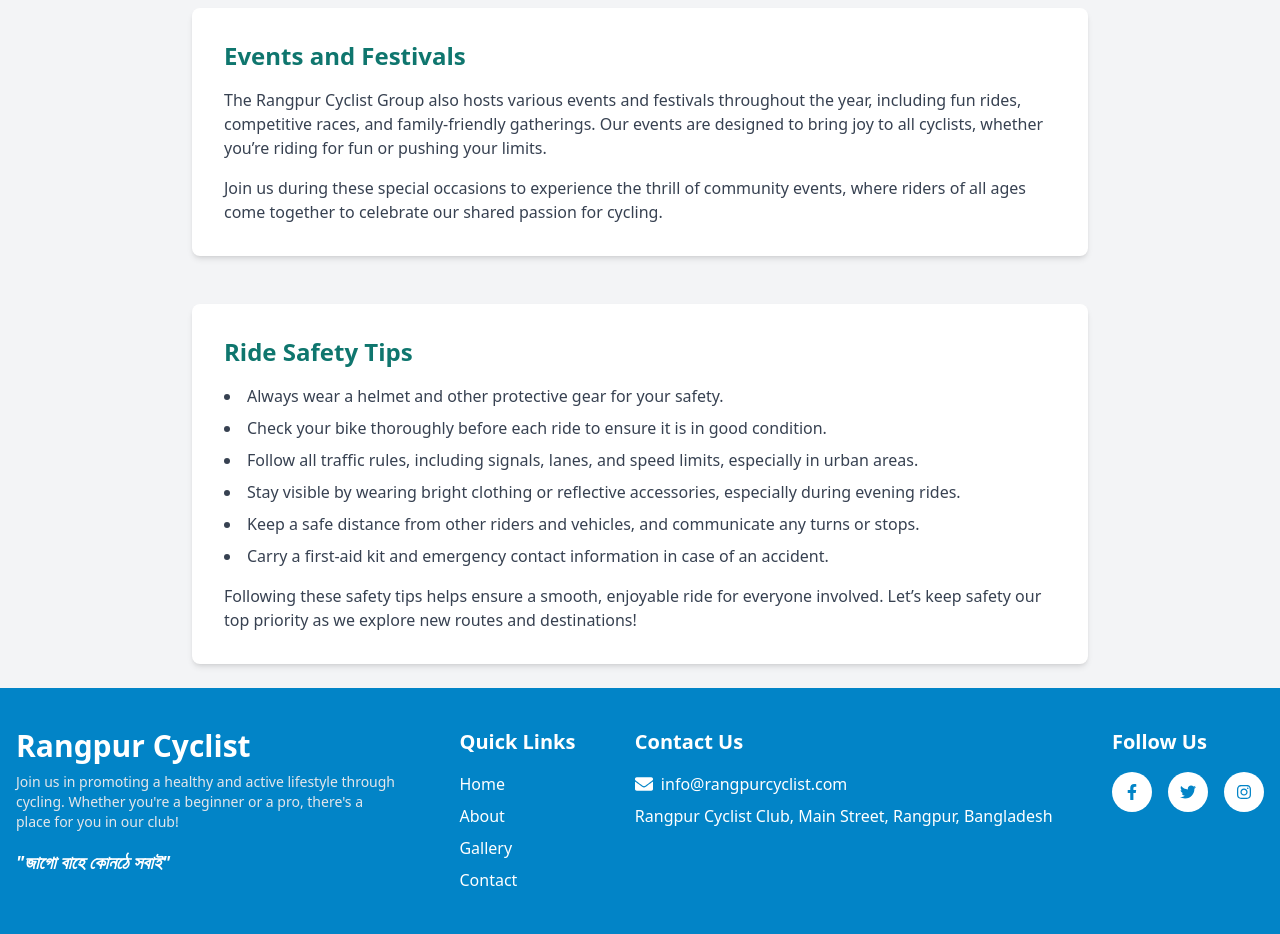
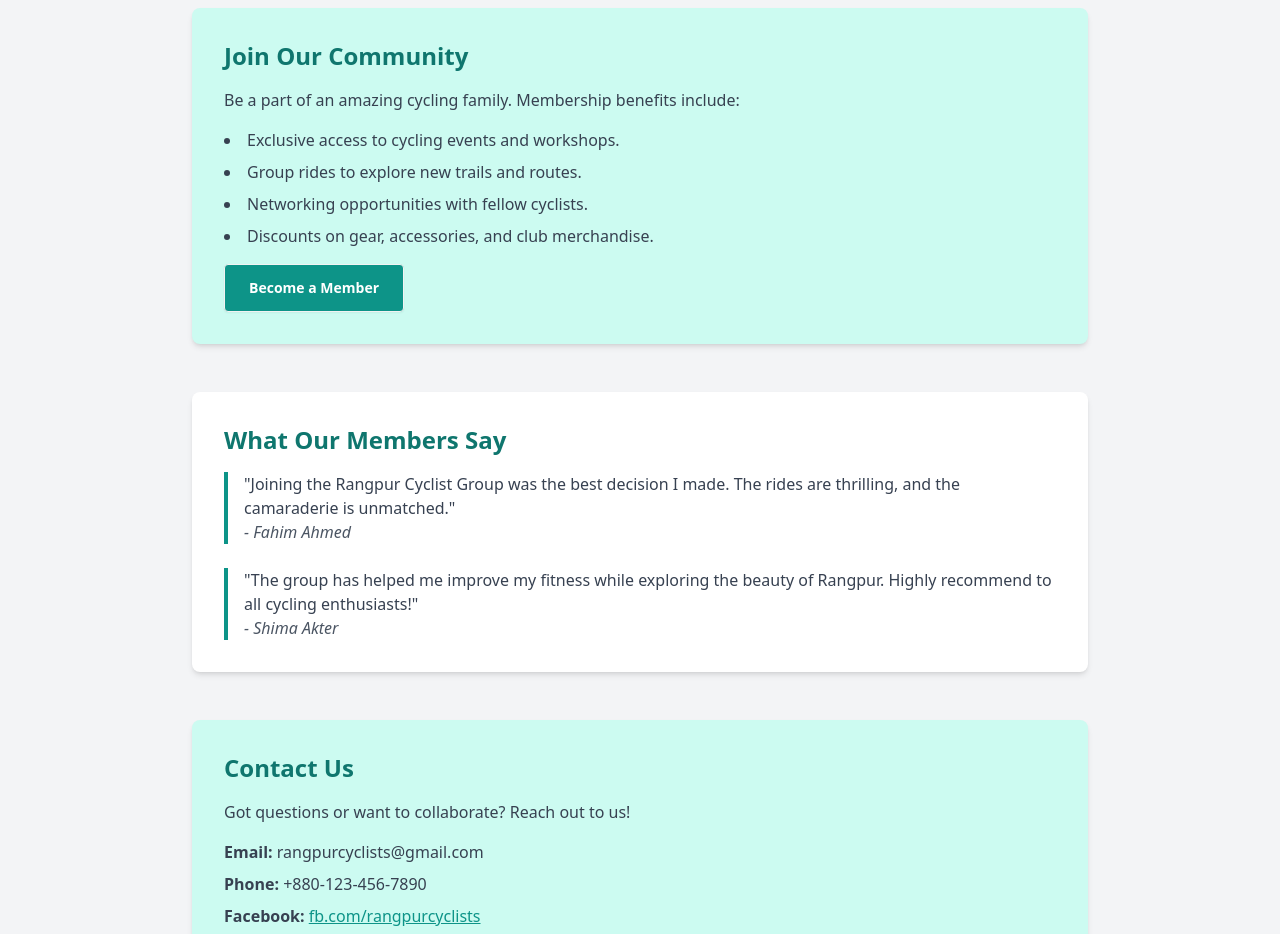
Before and after one commit to Nadimmo/Cyclist-Club-Client-Side, a React (Vite) app: page /about in a window 1280 px wide. Shown: the part 1600-2534 px from the top of the page. Built offline with nearby package versions, Linux system fonts and the light colour scheme; no server answers.

Commit message:
added event calender page & update about page

```diff
--- a/package.json
+++ b/package.json
@@ -10,14 +10,16 @@
     "preview": "vite preview"
   },
   "dependencies": {
+    "@react-google-maps/api": "^2.20.3",
     "@react-spring/web": "^9.7.5",
     "axios": "^1.7.7",
     "firebase": "^11.0.1",
     "localforage": "^1.10.0",
     "match-sorter": "^7.0.0",
     "react": "^18.3.1",
+    "react-calendar": "^5.1.0",
     "react-dom": "^18.3.1",
-    "react-icons": "^5.3.0",
+    "react-icons": "^5.4.0",
     "react-router-dom": "^6.27.0",
     "sort-by": "^1.2.0",
     "sweetalert2": "^11.14.5",
--- a/src/Components/About/About.jsx
+++ b/src/Components/About/About.jsx
@@ -1,13 +1,15 @@
-
 // src/AboutPage.jsx
-import React from 'react';
+import React from "react";
+import { Link } from "react-router-dom";
 
 const AboutPage = () => {
   return (
     <div className="min-h-screen bg-gray-100 p-6">
       {/* Header with Slogan */}
       <header className="text-center mb-12">
-        <h1 className="text-4xl font-bold text-teal-800">Rangpur Cyclist Group</h1>
+        <h1 className="text-4xl font-bold text-teal-800">
+          Rangpur Cyclist Group
+        </h1>
         <p className="text-xl font-semibold text-orange-600 mt-2">
           জাগো বাহে কোনঠে সবাই
         </p>
@@ -18,13 +20,19 @@ const AboutPage = () => {
       <section className="max-w-4xl mx-auto bg-white shadow-md rounded-lg p-8 mb-12">
         <h2 className="text-2xl font-semibold text-teal-700 mb-4">About Us</h2>
         <p className="text-gray-700">
-          The Rangpur Cyclist Group was established in 2016 with a mission to promote cycling as a healthy and eco-friendly lifestyle. We are a close-knit community of cycling enthusiasts who regularly explore new routes, celebrate the joy of riding, and support each other along the way.
+          The Rangpur Cyclist Group was established in 2016 with a mission to
+          promote cycling as a healthy and eco-friendly lifestyle. We are a
+          close-knit community of cycling enthusiasts who regularly explore new
+          routes, celebrate the joy of riding, and support each other along the
+          way.
         </p>
       </section>
 
       {/* Admins Section */}
       <section className="max-w-4xl mx-auto bg-white shadow-md rounded-lg p-8 mb-12">
-        <h2 className="text-2xl font-semibold text-teal-700 mb-4">Our Admins</h2>
+        <h2 className="text-2xl font-semibold text-teal-700 mb-4">
+          Our Admins
+        </h2>
         <div className="grid md:grid-cols-3 gap-6">
           {/* Admin 1 */}
           <div className="text-center">
@@ -35,7 +43,9 @@ const AboutPage = () => {
                 className="w-24 h-24 rounded-full mx-auto"
               />
             </div>
-            <h3 className="text-xl font-medium text-teal-800">Md Rakibul Islam</h3>
+            <h3 className="text-xl font-medium text-teal-800">
+              Md Rakibul Islam
+            </h3>
             <p className="text-gray-600">Group Admin</p>
           </div>
 
@@ -69,57 +79,187 @@ const AboutPage = () => {
 
       {/* Ride Preparation Section */}
       <section className="max-w-4xl mx-auto bg-white shadow-md rounded-lg p-8 mb-12">
-        <h2 className="text-2xl font-semibold text-teal-700 mb-4">Ride Preparation</h2>
+        <h2 className="text-2xl font-semibold text-teal-700 mb-4">
+          Ride Preparation
+        </h2>
         <p className="text-gray-700 mb-4">
-          Preparing well for a ride ensures both safety and enjoyment. Here’s a checklist of essential items to bring along on every ride.
+          Preparing well for a ride ensures both safety and enjoyment. Here’s a
+          checklist of essential items to bring along on every ride.
         </p>
         <ul className="list-disc list-inside text-gray-700 space-y-2">
-          <li><span className="text-teal-600 font-medium">Ride Time:</span> Know the schedule and expected duration of the ride.</li>
-          <li><span className="text-teal-600 font-medium">Money:</span> Carry a small amount of cash and a card in case of emergencies.</li>
-          <li><span className="text-teal-600 font-medium">Helmet:</span> Always wear a helmet to protect yourself on the road.</li>
-          <li><span className="text-teal-600 font-medium">Repair Tools:</span> Basic tools, including a pump, tire patch kit, and multitool, to address minor mechanical issues.</li>
-          <li><span className="text-teal-600 font-medium">Hand Gloves:</span> Protects your hands and offers better grip during long rides.</li>
-          <li><span className="text-teal-600 font-medium">Cycling Shoes:</span> Wear comfortable, appropriate shoes for better pedal control.</li>
-          <li><span className="text-teal-600 font-medium">Bike:</span> Ensure your bike is in good condition before starting the ride.</li>
-          <li><span className="text-teal-600 font-medium">Water:</span> Keep yourself hydrated by carrying enough water or a hydration pack.</li>
+          <li>
+            <span className="text-teal-600 font-medium">Ride Time:</span> Know
+            the schedule and expected duration of the ride.
+          </li>
+          <li>
+            <span className="text-teal-600 font-medium">Money:</span> Carry a
+            small amount of cash and a card in case of emergencies.
+          </li>
+          <li>
+            <span className="text-teal-600 font-medium">Helmet:</span> Always
+            wear a helmet to protect yourself on the road.
+          </li>
+          <li>
+            <span className="text-teal-600 font-medium">Repair Tools:</span>{" "}
+            Basic tools, including a pump, tire patch kit, and multitool, to
+            address minor mechanical issues.
+          </li>
+          <li>
+            <span className="text-teal-600 font-medium">Hand Gloves:</span>{" "}
+            Protects your hands and offers better grip during long rides.
+          </li>
+          <li>
+            <span className="text-teal-600 font-medium">Cycling Shoes:</span>{" "}
+            Wear comfortable, appropriate shoes for better pedal control.
+          </li>
+          <li>
+            <span className="text-teal-600 font-medium">Bike:</span> Ensure your
+            bike is in good condition before starting the ride.
+          </li>
+          <li>
+            <span className="text-teal-600 font-medium">Water:</span> Keep
+            yourself hydrated by carrying enough water or a hydration pack.
+          </li>
         </ul>
       </section>
 
       {/* Activities Section */}
       <section className="max-w-4xl mx-auto bg-white shadow-md rounded-lg p-8 mb-12">
-        <h2 className="text-2xl font-semibold text-teal-700 mb-4">Our Activities</h2>
+        <h2 className="text-2xl font-semibold text-teal-700 mb-4">
+          Our Activities
+        </h2>
         <p className="text-gray-700 mb-4">
-          Every Friday, our group organizes a city-to-city ride, exploring new routes and creating memorable experiences together. Open to all cyclists, our rides bring people together for health, friendship, and adventure.
+          Every Friday, our group organizes a city-to-city ride, exploring new
+          routes and creating memorable experiences together. Open to all
+          cyclists, our rides bring people together for health, friendship, and
+          adventure.
         </p>
         <p className="text-gray-700 mb-4">
-          Each year on our establishment day, we hold a meetup to celebrate our community’s journey. This event is a time for reflection, recognition, and reconnecting with friends, marking another successful year of cycling together.
+          Each year on our establishment day, we hold a meetup to celebrate our
+          community’s journey. This event is a time for reflection, recognition,
+          and reconnecting with friends, marking another successful year of
+          cycling together.
         </p>
+      </section>
+
+      {/* Join Our Community Section */}
+      <section className="max-w-4xl mx-auto bg-teal-100 shadow-md rounded-lg p-8 mb-12">
+        <h2 className="text-2xl font-semibold text-teal-700 mb-4">
+          Join Our Community
+        </h2>
+        <p className="text-gray-700 mb-4">
+          Be a part of an amazing cycling family. Membership benefits include:
+        </p>
+        <ul className="list-disc list-inside text-gray-700 space-y-2">
+          <li>Exclusive access to cycling events and workshops.</li>
+          <li>Group rides to explore new trails and routes.</li>
+          <li>Networking opportunities with fellow cyclists.</li>
+          <li>Discounts on gear, accessories, and club merchandise.</li>
+        </ul>
+        <Link to={'/contact'} className="mt-4 btn px-6 py-2 bg-teal-600 text-white font-semibold rounded hover:bg-teal-700">
+          Become a Member
+        </Link>
+      </section>
+
+      {/* Testimonials Section */}
+      <section className="max-w-4xl mx-auto bg-white shadow-md rounded-lg p-8 mb-12">
+        <h2 className="text-2xl font-semibold text-teal-700 mb-4">
+          What Our Members Say
+        </h2>
+        <div className="space-y-6">
+          <blockquote className="border-l-4 border-teal-600 pl-4">
+            <p className="text-gray-700">
+              "Joining the Rangpur Cyclist Group was the best decision I made.
+              The rides are thrilling, and the camaraderie is unmatched."
+            </p>
+            <cite className="text-gray-600">- Fahim Ahmed</cite>
+          </blockquote>
+          <blockquote className="border-l-4 border-teal-600 pl-4">
+            <p className="text-gray-700">
+              "The group has helped me improve my fitness while exploring the
+              beauty of Rangpur. Highly recommend to all cycling enthusiasts!"
+            </p>
+            <cite className="text-gray-600">- Shima Akter</cite>
+          </blockquote>
+        </div>
+      </section>
+
+      {/* Contact Section */}
+      <section className="max-w-4xl mx-auto bg-teal-100 shadow-md rounded-lg p-8 mb-12">
+        <h2 className="text-2xl font-semibold text-teal-700 mb-4">
+          Contact Us
+        </h2>
+        <p className="text-gray-700 mb-4">
+          Got questions or want to collaborate? Reach out to us!
+        </p>
+        <ul className="text-gray-700 space-y-2">
+          <li>
+            <strong>Email:</strong> rangpurcyclists@gmail.com
+          </li>
+          <li>
+            <strong>Phone:</strong> +880-123-456-7890
+          </li>
+          <li>
+            <strong>Facebook:</strong>{" "}
+            <a href="#" className="text-teal-600 underline">
+              fb.com/rangpurcyclists
+            </a>
+          </li>
+        </ul>
       </section>
 
       {/* Events & Festivals Section */}
       <section className="max-w-4xl mx-auto bg-white shadow-md rounded-lg p-8 mb-12">
-        <h2 className="text-2xl font-semibold text-teal-700 mb-4">Events and Festivals</h2>
+        <h2 className="text-2xl font-semibold text-teal-700 mb-4">
+          Events and Festivals
+        </h2>
         <p className="text-gray-700 mb-4">
-          The Rangpur Cyclist Group also hosts various events and festivals throughout the year, including fun rides, competitive races, and family-friendly gatherings. Our events are designed to bring joy to all cyclists, whether you’re riding for fun or pushing your limits.
+          The Rangpur Cyclist Group also hosts various events and festivals
+          throughout the year, including fun rides, competitive races, and
+          family-friendly gatherings. Our events are designed to bring joy to
+          all cyclists, whether you’re riding for fun or pushing your limits.
         </p>
         <p className="text-gray-700">
-          Join us during these special occasions to experience the thrill of community events, where riders of all ages come together to celebrate our shared passion for cycling.
+          Join us during these special occasions to experience the thrill of
+          community events, where riders of all ages come together to celebrate
+          our shared passion for cycling.
         </p>
       </section>
 
       {/* Safety Tips Section */}
       <section className="max-w-4xl mx-auto bg-white shadow-md rounded-lg p-8">
-        <h2 className="text-2xl font-semibold text-teal-700 mb-4">Ride Safety Tips</h2>
+        <h2 className="text-2xl font-semibold text-teal-700 mb-4">
+          Ride Safety Tips
+        </h2>
         <ul className="list-disc list-inside text-gray-700 space-y-2">
-          <li>Always wear a helmet and other protective gear for your safety.</li>
-          <li>Check your bike thoroughly before each ride to ensure it is in good condition.</li>
-          <li>Follow all traffic rules, including signals, lanes, and speed limits, especially in urban areas.</li>
-          <li>Stay visible by wearing bright clothing or reflective accessories, especially during evening rides.</li>
-          <li>Keep a safe distance from other riders and vehicles, and communicate any turns or stops.</li>
-          <li>Carry a first-aid kit and emergency contact information in case of an accident.</li>
+          <li>
+            Always wear a helmet and other protective gear for your safety.
+          </li>
+          <li>
+            Check your bike thoroughly before each ride to ensure it is in good
+            condition.
+          </li>
+          <li>
+            Follow all traffic rules, including signals, lanes, and speed
+            limits, especially in urban areas.
+          </li>
+          <li>
+            Stay visible by wearing bright clothing or reflective accessories,
+            especially during evening rides.
+          </li>
+          <li>
+            Keep a safe distance from other riders and vehicles, and communicate
+            any turns or stops.
+          </li>
+          <li>
+            Carry a first-aid kit and emergency contact information in case of
+            an accident.
+          </li>
         </ul>
         <p className="text-gray-700 mt-4">
-          Following these safety tips helps ensure a smooth, enjoyable ride for everyone involved. Let’s keep safety our top priority as we explore new routes and destinations!
+          Following these safety tips helps ensure a smooth, enjoyable ride for
+          everyone involved. Let’s keep safety our top priority as we explore
+          new routes and destinations!
         </p>
       </section>
     </div>
--- a/src/Components/Home/Navbar.jsx
+++ b/src/Components/Home/Navbar.jsx
@@ -22,6 +22,9 @@ const Navbar = () => {
       </li>
       <li>
         <NavLink to={"/about"}>About</NavLink>
+      </li>
+      <li>
+        <NavLink to={"/calender"}>Event-Calender</NavLink>
       </li>
       <li>
         <NavLink to={"/gallery"}>Gallery</NavLink>
--- a/src/Route/Route.jsx
+++ b/src/Route/Route.jsx
@@ -18,6 +18,7 @@ import Register from '../Components/Register/Register';
 import Login from '../Components/Login/Login'
 import AddEvent from '../Components/Dashboard/AddEvent/AddEvent';
 import AddNewsInfoPage from '../Components/Dashboard/AddNewsInfoPage/AddNewsInfopage';
+import EventCalender from '../Components/EventCalender/EventCalender';
 
 const Router = createBrowserRouter([
   {
@@ -31,6 +32,10 @@ const Router = createBrowserRouter([
         {
             path:'/about',
             element: <About></About>
+        },
+        {
+            path:'/calender',
+            element:<EventCalender></EventCalender>
         },
         {
             path:'/gallery',
```
Also changed, not shown: src/Components/EventCalender/EventCalender.jsx (added, +132 -0 lines), src/Components/EventCalender/event.css (added, +8 -0 lines), src/Components/Hooks/useAxiosPublic.jsx (added, +11 -0 lines), 1 other file (tests, documents, lock files or other folders).
